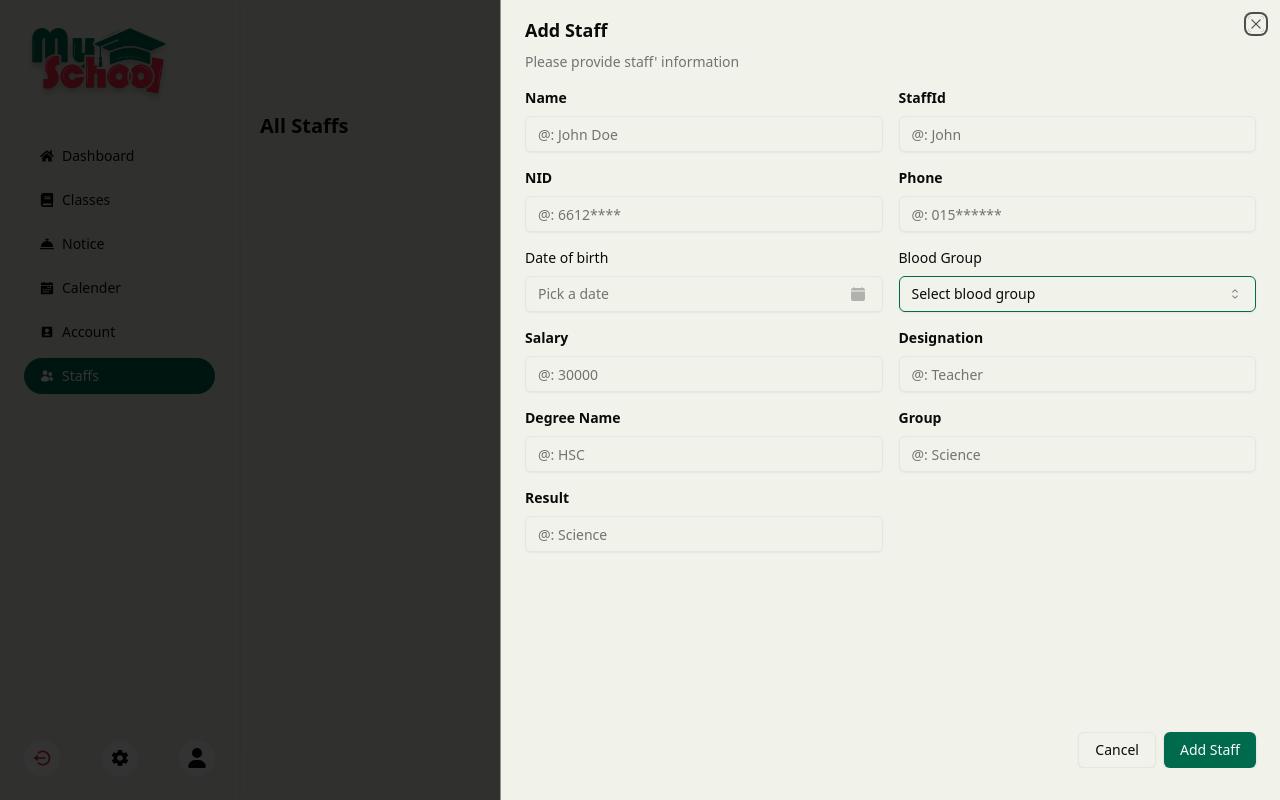
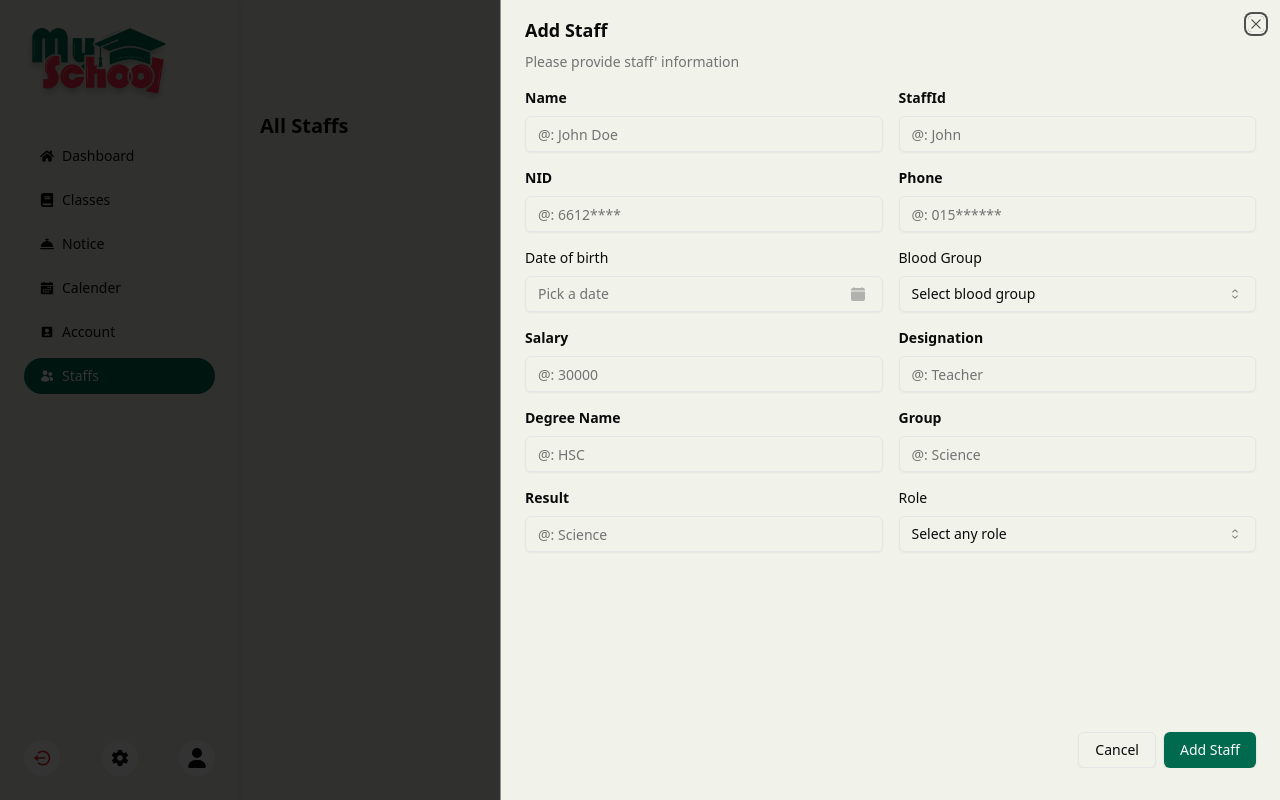
Before and after one commit to AxiosClass/MySchool-AdminPanel, a React (Vite) app: page /staffs in a window 1280 px wide. Both pictures are taken after typing "Sample" into the empty fields and a click on the button "Add Staff". Built offline with nearby package versions, Linux system fonts and the light colour scheme.

Commit message:
add teacher partially implemented

```diff
--- a/src/components/ui/select.tsx
+++ b/src/components/ui/select.tsx
@@ -22,7 +22,7 @@ const SelectTrigger = React.forwardRef<
   <SelectPrimitive.Trigger
     ref={ref}
     className={cn(
-      'flex h-9 w-full items-center justify-between whitespace-nowrap rounded-md border border-primary bg-transparent px-3 py-2 text-sm shadow-sm ring-offset-background placeholder:text-muted-foreground focus:outline-none focus:ring-1 focus:ring-ring disabled:cursor-not-allowed disabled:opacity-50 [&>span]:line-clamp-1',
+      'flex h-9 w-full items-center justify-between whitespace-nowrap rounded-md border border-input bg-transparent px-3 py-2 text-sm shadow-sm ring-offset-background placeholder:text-muted-foreground focus:outline-none focus:ring-1 focus:ring-ring disabled:cursor-not-allowed disabled:opacity-50 [&>span]:line-clamp-1',
       className,
     )}
     {...props}
@@ -78,7 +78,7 @@ const SelectContent = React.forwardRef<
     <SelectPrimitive.Content
       ref={ref}
       className={cn(
-        'relative z-50 max-h-96 min-w-[8rem] overflow-hidden rounded-md border bg-popover text-popover-foreground shadow-md data-[state=open]:animate-in data-[state=closed]:animate-out data-[state=closed]:fade-out-0 data-[state=open]:fade-in-0 data-[state=closed]:zoom-out-95 data-[state=open]:zoom-in-95 data-[side=bottom]:slide-in-from-top-2 data-[side=left]:slide-in-from-right-2 data-[side=right]:slide-in-from-left-2 data-[side=top]:slide-in-from-bottom-2',
+        'relative z-50 max-h-96 min-w-[8rem] overflow-hidden rounded-md border border-primary bg-popover text-popover-foreground shadow-md data-[state=open]:animate-in data-[state=closed]:animate-out data-[state=closed]:fade-out-0 data-[state=open]:fade-in-0 data-[state=closed]:zoom-out-95 data-[state=open]:zoom-in-95 data-[side=bottom]:slide-in-from-top-2 data-[side=left]:slide-in-from-right-2 data-[side=right]:slide-in-from-left-2 data-[side=top]:slide-in-from-bottom-2',
         position === 'popper' &&
           'data-[side=bottom]:translate-y-1 data-[side=left]:-translate-x-1 data-[side=right]:translate-x-1 data-[side=top]:-translate-y-1',
         className,
--- a/src/pages/staffs/add-staff/index.tsx
+++ b/src/pages/staffs/add-staff/index.tsx
@@ -15,6 +15,7 @@ import { BLOOD_GROUP } from '@/data/constants';
 import { Form } from '@/components/ui/form';
 import { useAddStaff } from './useAddStaff';
 import { FaPlus } from 'react-icons/fa6';
+import { EUserRole } from '@/lib/types/user';
 
 export function AddStaff() {
   const { form, handleAddStaff } = useAddStaff();
@@ -78,7 +79,6 @@ export function AddStaff() {
                   placeholder='Select blood group'
                   options={BLOOD_GROUP}
                 />
-                {/* to do =>  blood Group */}
                 <TextInput
                   control={form.control}
                   label='Salary'
@@ -111,7 +111,13 @@ export function AddStaff() {
                   type='number'
                   placeholder='@: Science'
                 />
-                {/* to do => Roles */}
+                <ControlledSelect
+                  control={form.control}
+                  label='Role'
+                  name='role'
+                  placeholder='Select any role'
+                  options={Object.values(EUserRole)}
+                />
               </div>
             </div>
 
```
